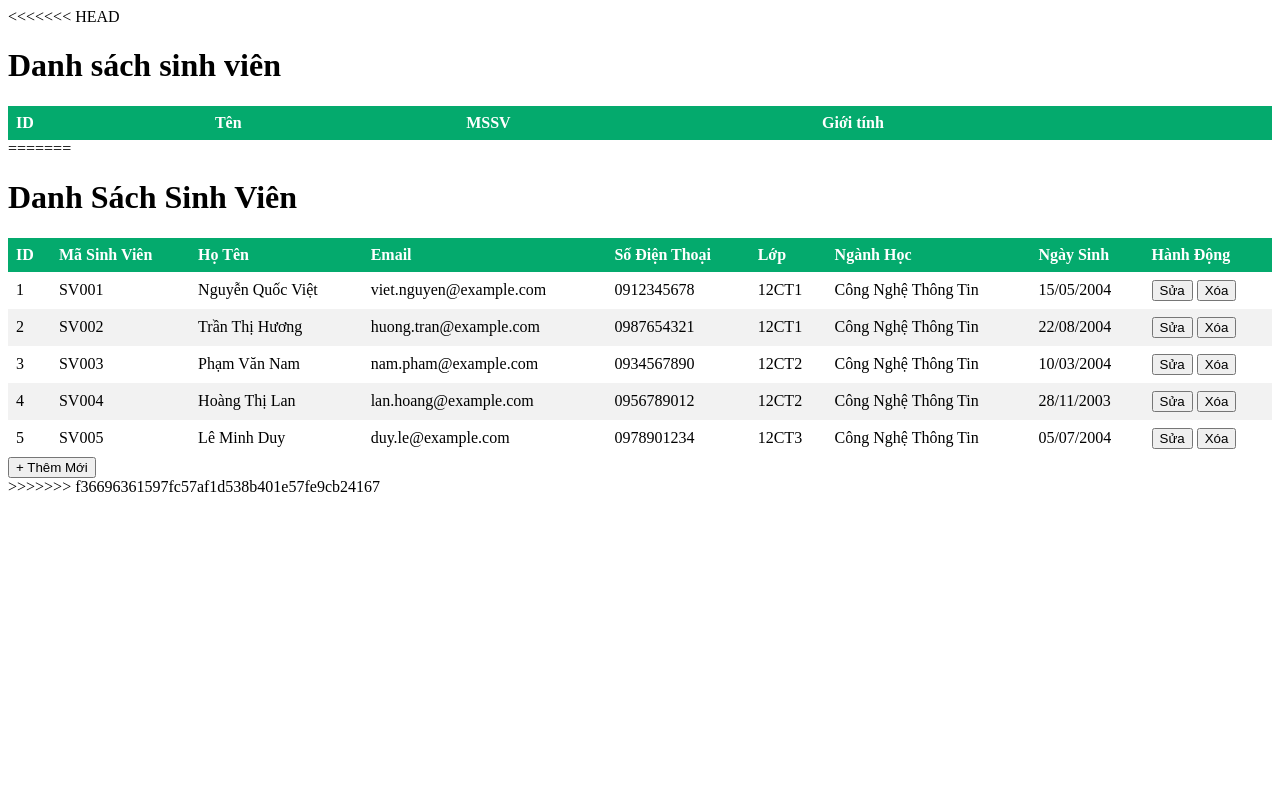
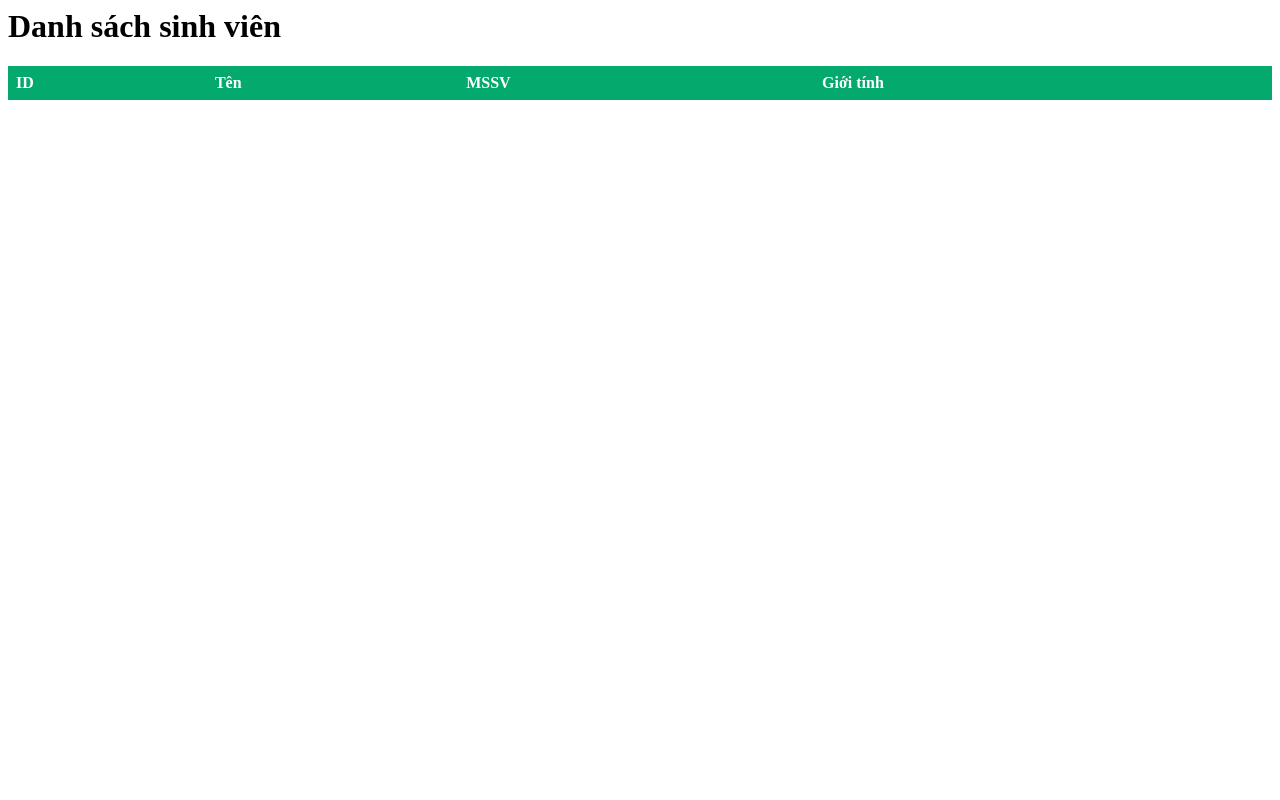
Before and after one commit to LysTranDung/PMNM_68PM4_TranManhDung_0004868, a PHP site: page / in a window 1280 px wide. Run offline with PHP 8.4, Linux system fonts and the light colour scheme; data that the repository does not hold is empty.

Commit message:
Update index.php

```diff
--- a/app/views/sinhvien/index.php
+++ b/app/views/sinhvien/index.php
@@ -1,4 +1,3 @@
-<<<<<<< HEAD
 <meta charset="UTF-8">
     <meta name="viewport" content="width=device-width, initial-scale=1.0">
     <title>Danh sách sinh viên</title>
@@ -41,113 +40,3 @@
     </table>
 </body>
 </html>
-=======
-<?php
-?>
-
-<div class="container mt-5">
-    <div class="row mb-4">
-        <div class="col-md-12">
-            <h1>Danh Sách Sinh Viên</h1>
-        </div>
-    </div>
-
-    <div class="row">
-        <div class="col-md-12">
-            <table class="table table-striped table-hover">
-                <thead class="table-dark">
-                    <tr>
-                        <th>ID</th>
-                        <th>Mã Sinh Viên</th>
-                        <th>Họ Tên</th>
-                        <th>Email</th>
-                        <th>Số Điện Thoại</th>
-                        <th>Lớp</th>
-                        <th>Ngành Học</th>
-                        <th>Ngày Sinh</th>
-                        <th>Hành Động</th>
-                    </tr>
-                </thead>
-                <tbody>
-                    <tr>
-                        <td>1</td>
-                        <td>SV001</td>
-                        <td>Nguyễn Quốc Việt</td>
-                        <td>viet.nguyen@example.com</td>
-                        <td>0912345678</td>
-                        <td>12CT1</td>
-                        <td>Công Nghệ Thông Tin</td>
-                        <td>15/05/2004</td>
-                        <td>
-                            <button class="btn btn-sm btn-primary">Sửa</button>
-                            <button class="btn btn-sm btn-danger">Xóa</button>
-                        </td>
-                    </tr>
-                    <tr>
-                        <td>2</td>
-                        <td>SV002</td>
-                        <td>Trần Thị Hương</td>
-                        <td>huong.tran@example.com</td>
-                        <td>0987654321</td>
-                        <td>12CT1</td>
-                        <td>Công Nghệ Thông Tin</td>
-                        <td>22/08/2004</td>
-                        <td>
-                            <button class="btn btn-sm btn-primary">Sửa</button>
-                            <button class="btn btn-sm btn-danger">Xóa</button>
-                        </td>
-                    </tr>
-                    <tr>
-                        <td>3</td>
-                        <td>SV003</td>
-                        <td>Phạm Văn Nam</td>
-                        <td>nam.pham@example.com</td>
-                        <td>0934567890</td>
-                        <td>12CT2</td>
-                        <td>Công Nghệ Thông Tin</td>
-                        <td>10/03/2004</td>
-                        <td>
-                            <button class="btn btn-sm btn-primary">Sửa</button>
-                            <button class="btn btn-sm btn-danger">Xóa</button>
-                        </td>
-                    </tr>
-                    <tr>
-                        <td>4</td>
-                        <td>SV004</td>
-                        <td>Hoàng Thị Lan</td>
-                        <td>lan.hoang@example.com</td>
-                        <td>0956789012</td>
-                        <td>12CT2</td>
-                        <td>Công Nghệ Thông Tin</td>
-                        <td>28/11/2003</td>
-                        <td>
-                            <button class="btn btn-sm btn-primary">Sửa</button>
-                            <button class="btn btn-sm btn-danger">Xóa</button>
-                        </td>
-                    </tr>
-                    <tr>
-                        <td>5</td>
-                        <td>SV005</td>
-                        <td>Lê Minh Duy</td>
-                        <td>duy.le@example.com</td>
-                        <td>0978901234</td>
-                        <td>12CT3</td>
-                        <td>Công Nghệ Thông Tin</td>
-                        <td>05/07/2004</td>
-                        <td>
-                            <button class="btn btn-sm btn-primary">Sửa</button>
-                            <button class="btn btn-sm btn-danger">Xóa</button>
-                        </td>
-                    </tr>
-                </tbody>
-            </table>
-        </div>
-    </div>
-
-    <div class="row mt-4">
-        <div class="col-md-12">
-            <button class="btn btn-success">+ Thêm Mới</button>
-        </div>
-    </div>
-</div>
->>>>>>> f36696361597fc57af1d538b401e57fe9cb24167
```
